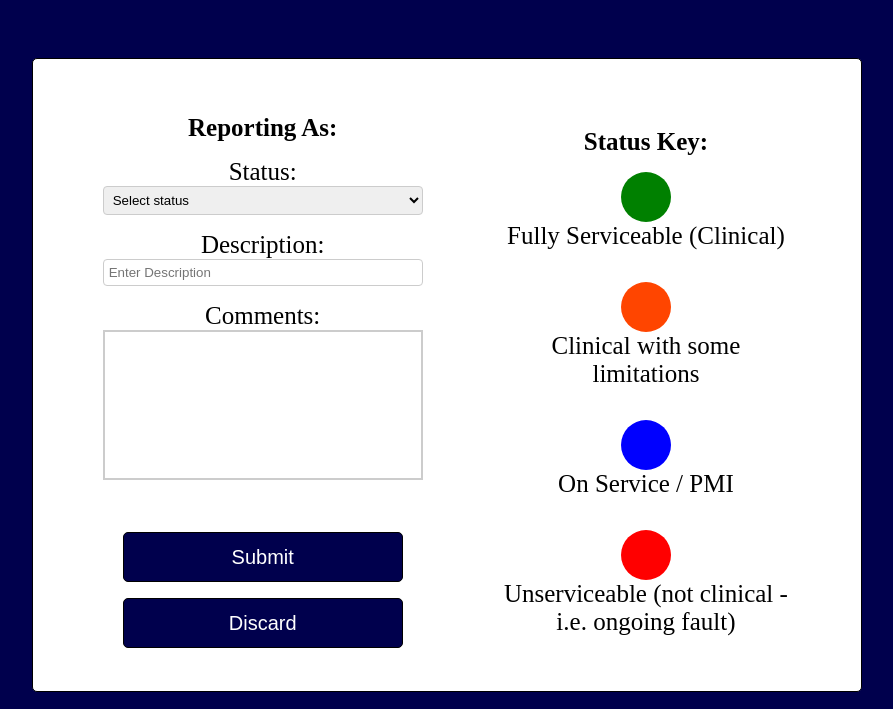
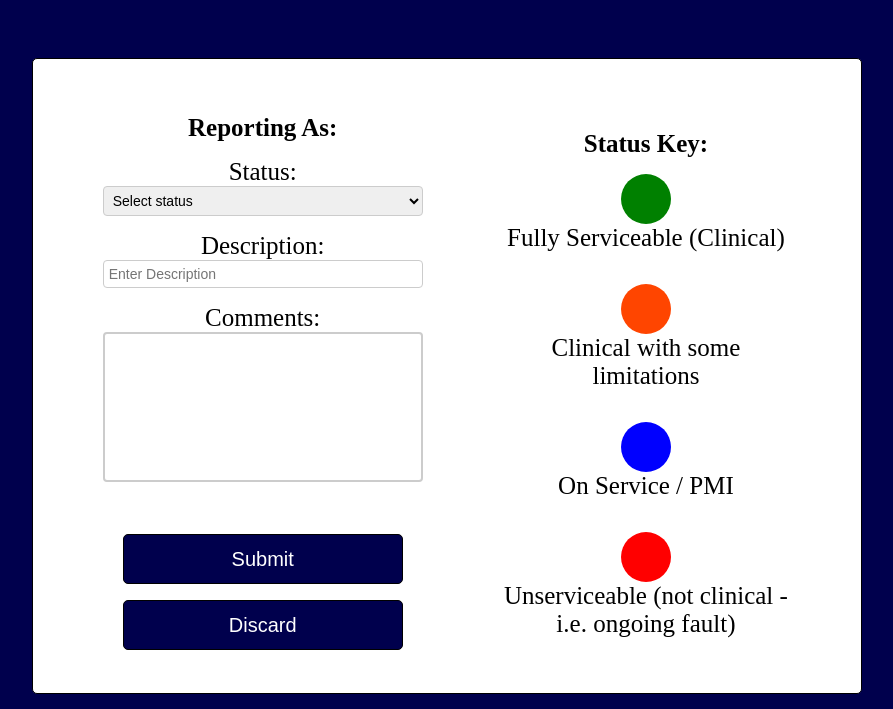
Before and after one commit to OliviaJMartin/MaStER-machine-overview-web-app, a Python web app: template templates/UpdateStatus.html in a window 1280 px wide. Shown: the part 91-800 px from the top of the page, without its empty margins (193-1086 px from the left). Run offline with Jinja, Linux system fonts and the light colour scheme; the template is opened without the code that fills it, so the values that code supplies are empty.

Commit message:
css changes to the three input boxes to make them uniform

```diff
--- a/JavaScript/connections.js
+++ b/JavaScript/connections.js
@@ -6,21 +6,21 @@ function outputMachine() {
 
 //function to move from the users current page to the overview page
 function overview() {
-    location.href = "http://localhost:63342/MaStER-machine-overview-web-app1/templates/Overview.html?_ijt=th9rde00p82sa3m7n48uo4l42d";
+    location.href = "http://localhost:63342/MaStER-machine-overview-web-app-3/templates/Overview.html?_ijt=a8dvk01a6142d6kn54lc4rsbtr&_ij_reload";
 }
 
 //function to move from the users current page to the login page
 function login(machineName) {
-    location.href = "http://localhost:63342/MaStER-machine-overview-web-app1/templates/Login.html?_ijt=th9rde00p82sa3m7n48uo4l42d";
+    location.href = "http://localhost:63342/MaStER-machine-overview-web-app-3/templates/Login.html?_ijt=a8dvk01a6142d6kn54lc4rsbtr&_ij_reload";
     sessionStorage.setItem("machineName", machineName);
 }
 
 //function to move from the users current page to the machine status page
 function machineStatus(){
-    location.href = "http://localhost:63342/MaStER-machine-overview-web-app1/templates/MachineStatus.html?_ijt=th9rde00p82sa3m7n48uo4l42d";
+    location.href = "http://localhost:63342/MaStER-machine-overview-web-app-3/templates/MachineStatus.html?_ijt=a8dvk01a6142d6kn54lc4rsbtr&_ij_reload";
 }
 
 //function to move from the users current page to the update status page
 function updateStatus(){
-    location.href = "http://localhost:63342/MaStER-machine-overview-web-app1/templates/UpdateStatus.html?_ijt=th9rde00p82sa3m7n48uo4l42d";
+    location.href = "http://localhost:63342/MaStER-machine-overview-web-app-3/templates/UpdateStatus.html?_ijt=a8dvk01a6142d6kn54lc4rsbtr&_ij_reload";
 }
--- a/styles/updateStatusStyle.css
+++ b/styles/updateStatusStyle.css
@@ -95,15 +95,18 @@ input{
     border-radius:4px;
     box-sizing: border-box;
     resize: vertical;
+    font-size: 14px;
 }
 
 textarea {
   width: 80%;
   height: 150px;
-  padding: 12px 20px;
   box-sizing: border-box;
   border: 2px solid #ccc;
   resize: none;
+  padding: 5px;
+  font: 14px Arial, sans-serif;
+  border-radius:4px;
 }
 
 #circleClinical {
@@ -167,4 +170,5 @@ select {
     border-radius:4px;
     box-sizing: border-box;
     resize: vertical;
+    font-size: 14px;
 }
--- a/templates/UpdateStatus.html
+++ b/templates/UpdateStatus.html
@@ -60,6 +60,5 @@
 </body>
 <footer>
   <script type="text/javascript" src="../JavaScript/data.js"></script>
-
 </footer>
 </html>
```
